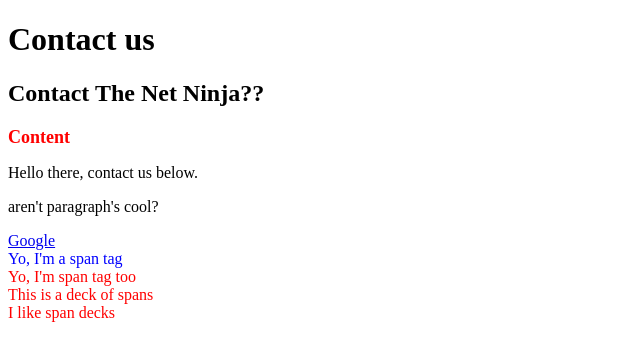
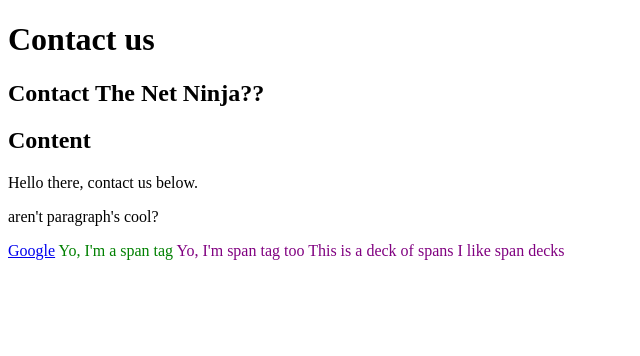
Before and after one commit to pasrobert/css, a plain HTML site: page contact.html in a window 1280 px wide. Shown: the whole page, without its empty margins (0-640 px from the left). Drawn offline with Linux system fonts and the light colour scheme.

Commit message:
css conflicts and the cascade

```diff
--- a/contact.html
+++ b/contact.html
@@ -6,6 +6,15 @@
     <meta http-equiv="X-UA-Compatible" content="ie=edge">
     <title>CSS For Beginers</title>
     <link rel="stylesheet" type="text/css" href="css file/syntax.css">
+
+    <style>
+
+        span{
+            color: purple;
+        }
+
+    </style>
+
 </head>
 
 <body>
@@ -21,7 +30,7 @@
 
     <a href="http://www.google.com">Google</a>
 
-    <span>Yo, I'm a span tag</span>
+    <span style="color: green;">Yo, I'm a span tag</span>
 
     <span class="deck">Yo, I'm span tag too</span>
     <span class="deck">This is a deck of spans</span>
--- a/css file/syntax.css
+++ b/css file/syntax.css
@@ -8,20 +8,10 @@
 
 /*Style all P tags */
 
-h2{
-    font-size: 24px;
-}
-
-#content-header{
-    font-size: 18px;
-    color: red;
+span{
+    color: blue;
 }
 
 span{
-    display: block;
-    color: blue;
-}
-
-.deck{
     color: red;
 }
```
